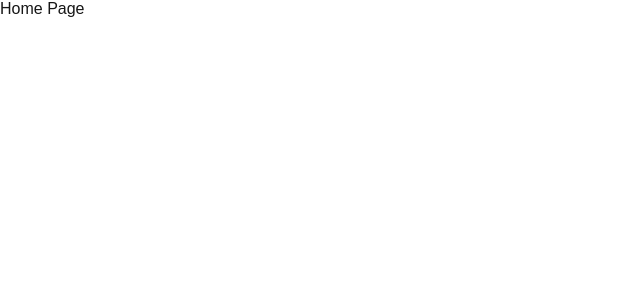
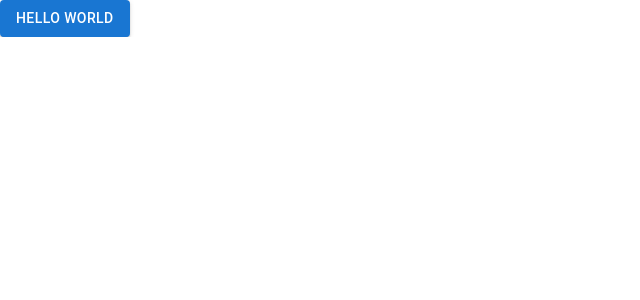
Before and after one commit to DanielCEvans/MealPlanner.UI.Next.js, a Next.js app: page / in a window 1280 px wide. Shown: the top 300 px of the page, without its empty margins (0-640 px from the left). Built offline with nearby package versions, Linux system fonts and the light colour scheme.

Commit message:
feat: reduce react version so it is compatible with material ui

```diff
--- a/package.json
+++ b/package.json
@@ -15,8 +15,8 @@
     "@mui/icons-material": "^6.1.8",
     "@mui/material": "^6.1.8",
     "next": "15.0.1",
-    "react": "19.0.0-rc-69d4b800-20241021",
-    "react-dom": "19.0.0-rc-69d4b800-20241021",
+    "react": "18.3.1",
+    "react-dom": "18.3.1",
     "sweetalert2": "^11.14.4"
   },
   "devDependencies": {
--- a/src/app/page.tsx
+++ b/src/app/page.tsx
@@ -1,7 +1,11 @@
+'use-client'
+
+import { Button } from "@mui/material"
+
 export default function Home(){
     return (
         <div>
-            Home Page
+            <Button variant="contained">Hello World</Button>
         </div>
     )
 }
```
Also changed, not shown: 1 other file (tests, documents, lock files or other folders).
